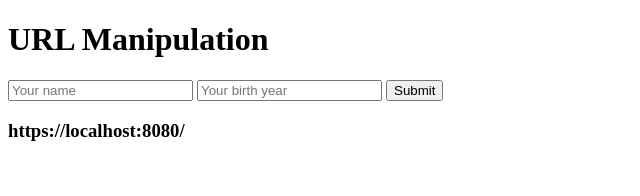
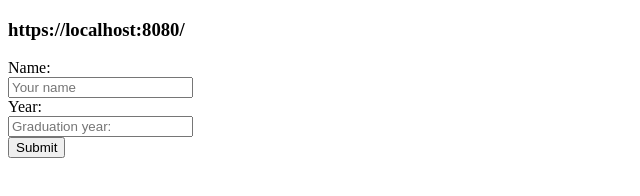
Before and after one commit to acciojob/sharable-urls-mayur5c, a website: page main.html in a window 1280 px wide. Shown: the whole page, without its empty margins (0-640 px from the left). Drawn offline with Linux system fonts and the light colour scheme.

Commit message:
created a submission

```diff
--- a/main.html
+++ b/main.html
@@ -3,13 +3,17 @@
   <body>
     <script type="text/javascript" src="./script.js">
 </script>
-	<h1>URL Manipulation</h1>
-	<form onsubmit="updateURL()">
+	<h3 id="url">https://localhost:8080/</h3>
+  <form onsubmit="updateURL()">
+  <label for="name">Name:</br></label>
   <input type="text" id="name" name="name" placeholder="Your name">
-  <input type="number" id="year" name="year" placeholder="Your birth year">
+  </br>
+  <label for="year">Year:</br></label>
+  <input type="number" id="year" name="year" placeholder="Graduation year:">
+  </br>
   <input type="submit" value="Submit">
 </form>
-<h3 id="url">https://localhost:8080/</h3>
+
   </body>
 
 </html>
```
